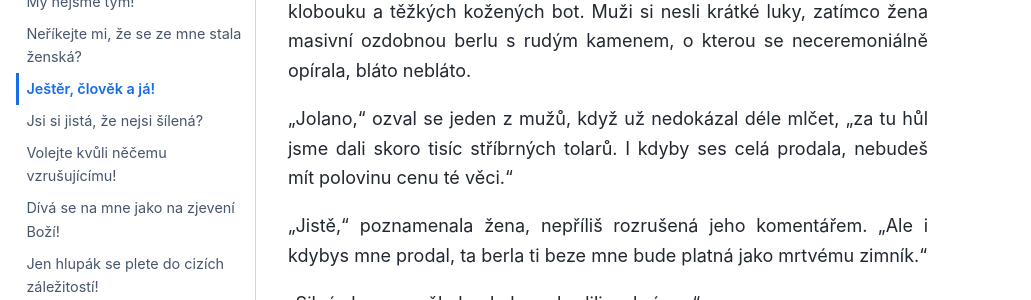
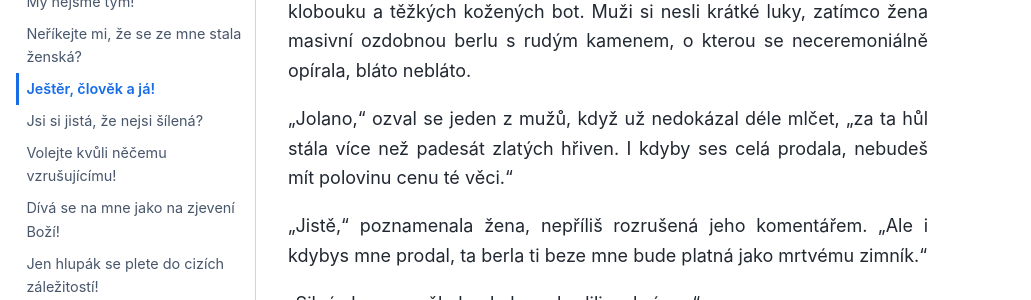
Before and after one commit to hanpari/sest-spolecniku, a Sphinx documentation site: the page built from source/sest_spolecniku/002-jako-zadna-jina/04.md, in a window 1280 px wide and 900 px high, scrolled down 2558 px. Shown: the part 152-452 px from the top of the window, without its empty margins (0-1031 px from the left). Built offline with Sphinx 7.4.7 and the Sphinx Book theme 1.1.4, drawn with Linux system fonts in a browser that asks for light colours; pages that are not in the unit, such as notebooks, are missing from menus; some of the changed text lies outside the part shown.

Commit message:
Update 04.md

```diff
--- a/source/sest_spolecniku/002-jako-zadna-jina/04.md
+++ b/source/sest_spolecniku/002-jako-zadna-jina/04.md
@@ -46,7 +46,7 @@ Když se ale Záviš vzpamatoval natolik, aby vědomě tlumil vnitřní plamen,
 
 Přibližně ve stejný čas, o několik kilometrů dál, se lesem prodírala skupina zálesáků, dva muži a jedna žena. Každý z nich byl oblečený do zeleného obleku, který se skládal z dlouhých kalhot, podkolenek, haleny, kazajky, klobouku a těžkých kožených bot. Muži si nesli krátké luky, zatímco žena masivní ozdobnou berlu s rudým kamenem, o kterou se neceremoniálně opírala, bláto nebláto.
 
-"Jolano," ozval se jeden z mužů, když už nedokázal déle mlčet, "za tu hůl jsme dali skoro tisíc stříbrných tolarů. I kdyby ses celá prodala, nebudeš mít polovinu cenu té věci."
+"Jolano," ozval se jeden z mužů, když už nedokázal déle mlčet, "za ta hůl stála více než padesát zlatých hřiven. I kdyby ses celá prodala, nebudeš mít polovinu cenu té věci."
 
 "Jistě," poznamenala žena, nepříliš rozrušená jeho komentářem. "Ale i kdybys mne prodal, ta berla ti beze mne bude platná jako mrtvému zimník."
 
@@ -116,7 +116,7 @@ Když Jolana poslechla a podívala se pod malý skalní převis, kde ve stínu r
 
 "Mutant?" zeptala se šeptem.
 
-"Ano. A zdá se že chytrý. Jemu nejde o rudé kameny, ale naše paměťové krystaly. Řekl bych, že už člověka ulovil a chce víc. Jde po naší inteligenci."
+"Ano. A zdá se, že chytrý. Jemu nejde o rudé kameny, ale naše paměťové krystaly. Řekl bych, že už člověka ulovil a chce víc. Jde po naší inteligenci."
 
 "Tak to můžeme být klidní," uchechtl se třetí zálesák, který zůstával tichý. "Z nás nevyrazí ani předkrm."
 
```
